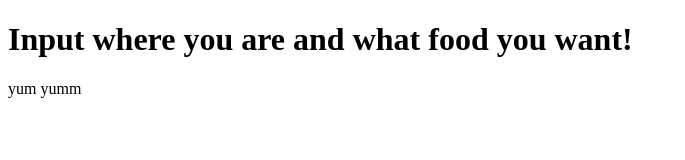
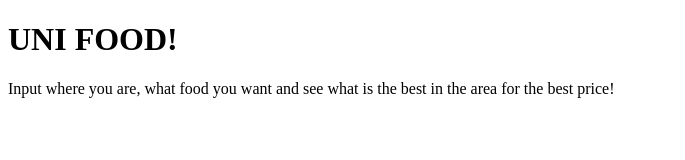
Before and after one commit to uni-food/uni-food.github.io, a plain HTML site: page index.html in a window 1280 px wide. Shown: the whole page, without its empty margins (0-685 px from the left). Drawn offline with Linux system fonts and the light colour scheme.

Commit message:
Update index.html

```diff
--- a/index.html
+++ b/index.html
@@ -4,9 +4,9 @@
     <title>UNI FOOD</title>
   </head>
   <body>
-    <h1>Input where you are and what food you want!</h1>
+    <h1>UNI FOOD!</h1>
     <p>
-    yum yumm
+    Input where you are, what food you want and see what is the best in the area for the best price!
     </p>
   </body>
 </html>
```
